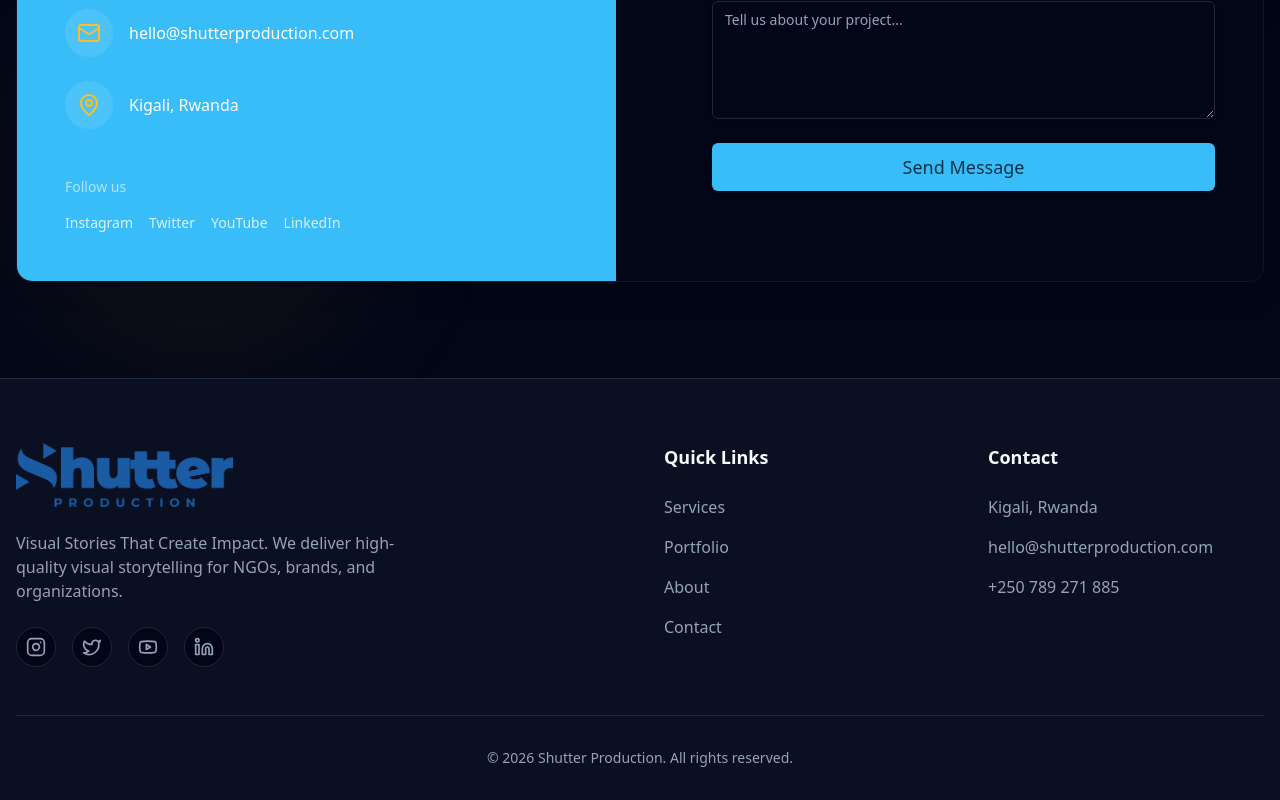
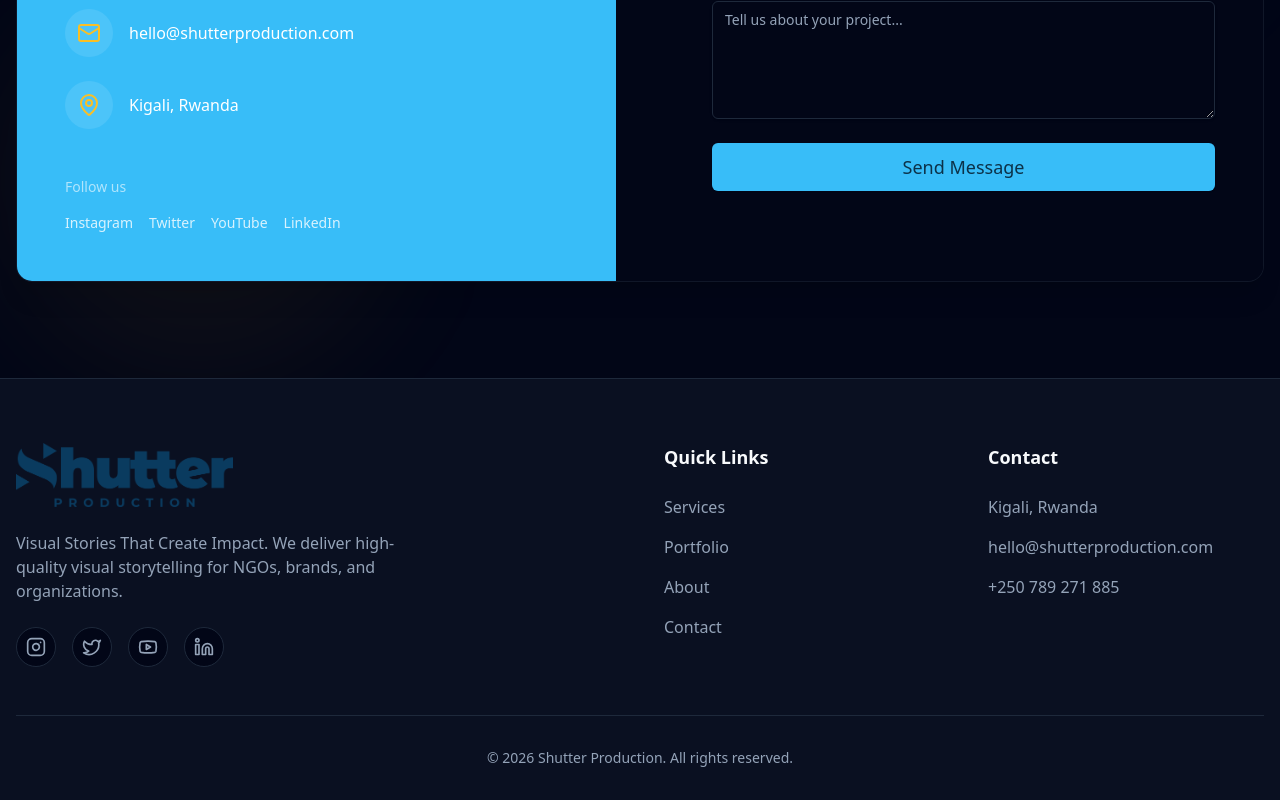
Before and after one commit to Obig28/shutter-production, a React (Vite) app: page / in a window 1280 px wide. Shown: the part 4408-5208 px from the top of the page. Built offline with nearby package versions, Linux system fonts and the light colour scheme.

Commit message:
Update footer logo color to #0c3249

```diff
--- a/src/components/Footer.tsx
+++ b/src/components/Footer.tsx
@@ -17,7 +17,7 @@ const Footer = () => {
                                 src={logo}
                                 alt="Shutter Production"
                                 className="h-16 w-auto brightness-0"
-                                style={{ filter: "brightness(0) saturate(100%) invert(26%) sepia(48%) saturate(1914%) hue-rotate(189deg) brightness(98%) contrast(92%)" }}
+                                style={{ filter: "brightness(0) saturate(100%) invert(13%) sepia(86%) saturate(1478%) hue-rotate(185deg) brightness(98%) contrast(92%)" }}
                             />
                         </div>
                         <p className="text-muted-foreground max-w-sm mb-6">
```
